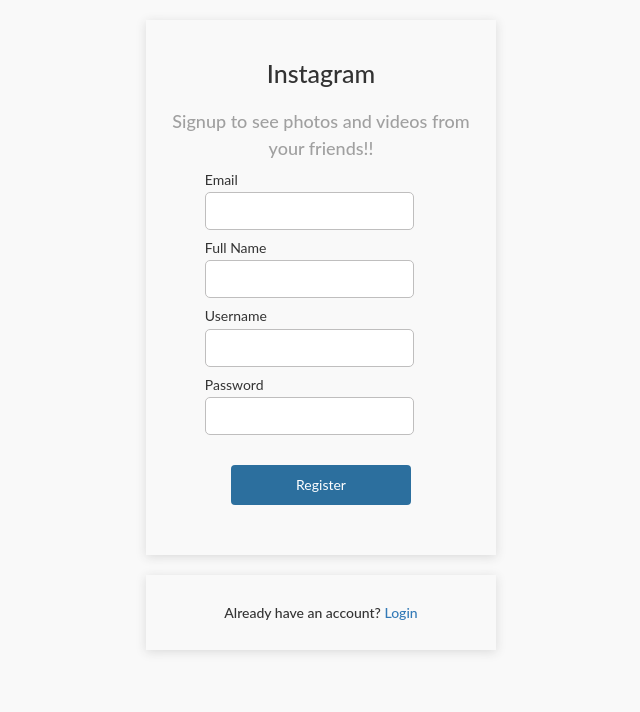
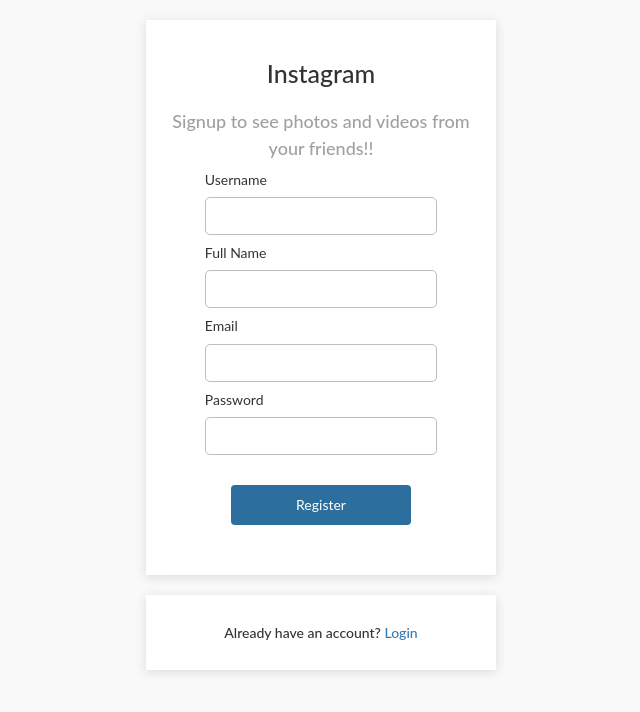
Before and after one commit to santoravi7/angular-insta, an Angular app: page /signup in a window 1280 px wide. Shown: the top 712 px of the page, without its empty margins (319-959 px from the left). Built offline with nearby package versions, Linux system fonts and the light colour scheme; no server answers; what angular-in-memory-web-api would draw is missing.

Commit message:
9 files modified

```diff
--- a/src/app/app.module.ts
+++ b/src/app/app.module.ts
@@ -14,7 +14,7 @@
 import { MessageComponent } from './message/message.component';
 import { MesageService } from './mesage.service';
 import { AppRoutingModule } from './app-routing.module';
-
+import { ReactiveFormsModule } from '@angular/forms';
 import { NgbModule } from '@ng-bootstrap/ng-bootstrap';
 import { ModalContentComponent } from './app.component';
 import { ModalModule } from 'ngx-bootstrap/modal';
@@ -29,7 +29,8 @@
     ),
     AppRoutingModule,
     ModalModule.forRoot(),
-    NgbModule
+    NgbModule,
+    ReactiveFormsModule
   ],
 
   declarations: [
--- a/src/app/home/home.component.html
+++ b/src/app/home/home.component.html
@@ -19,7 +19,7 @@
       <input type='file' (change)="onSelectFile($event,user)" multiple>
     </div>
   </div>
-  <div class="hidden-lg hidden-md col-sm-12 col-xs-12">
+  <div *ngIf="user.posts.length>0" class="hidden-lg hidden-md col-sm-12 col-xs-12">
     <div class="myprofile" style="padding: 0px 30px;">
 
         <div *ngFor="let story of user.stories " style="display:inline-block; width:65px;">
@@ -63,7 +63,7 @@
         <div class="profile-pic">
           <img src="{{post.profilepic}}"/>
         </div>
-        <h4 class="profile-name">{{post.name}} - {{i}}</h4>
+        <h4 class="profile-name">{{post.name}}</h4>
       </div>
       <div class="post-body">
         <div class="crop">
--- a/src/app/in-memory-data.service.ts
+++ b/src/app/in-memory-data.service.ts
@@ -120,7 +120,7 @@
         username :"1234" ,
         password : "user1",
         fullname : "santosh Ravi",
-        email : "santoravi7@gmail.com",
+        email : "santoravi@gmail.com",
         profilepic: "https://avatars3.githubusercontent.com/u/17864688?s=460&u=bdac48fc1d47ae913915a65e16f972ffb59ea954&v=4",
         posts: [{
           id:1,
--- a/src/app/login/login.component.css
+++ b/src/app/login/login.component.css
@@ -70,3 +70,7 @@
 .mtop-0{
   margin-top: 20px !important;
 }
+
+.m-top30{
+  margin-top: 30px;
+}
--- a/src/app/login/login.component.html
+++ b/src/app/login/login.component.html
@@ -3,7 +3,7 @@
     <div class="">
       <div class="login-form">
           <h2>Instagram</h2>
-          <div class="form-group">
+          <div class="form-group m-top30">
               <div *ngIf="validate==false"><p class="errors">Username or password incorrect</p></div>
             <h4>Username</h4>
             <input type="text" class="form-text-field" id="user-name" (keydown.tab)="validate_form('username')" (focusout)="validate_form('username')">
--- a/src/app/signup/signup.component.css
+++ b/src/app/signup/signup.component.css
@@ -26,6 +26,7 @@
   padding: 20px;
   text-align: center;
   margin-top: 20px;
+  background: #fff;
 }
 
 .login-form .btn-section{
@@ -73,12 +74,13 @@
 }
 
 .form-group h4{
-  margin-bottom: 5px;
+  margin-bottom: 10px;
   font-weight: 400;
+  font-family: lato;
 }
 
 .form-group input{
-  width: 90%;
+  width: 100%;
 }
 
 .signup-text h3{
@@ -88,3 +90,19 @@
   font-size: 18px;
   line-height: 1.5;
 }
+
+.m-top30{
+  margin-top: 30px;
+}
+
+.is-invalid{
+      border: 1px solid red;
+}
+
+.invalid-feedback{
+  font-size: 12px;
+  font-family: lato;
+  color: red;
+  margin-top: 6px;
+  margin-bottom: 1rem;
+}
--- a/src/app/signup/signup.component.html
+++ b/src/app/signup/signup.component.html
@@ -7,33 +7,43 @@
           <div class="signup-text">
             <h3>Signup to see photos and videos from your friends!!</h3>
           </div>
+          <form [formGroup]="registerForm" (ngSubmit)="onSubmit()">
                     <div class="form-group">
-              <div *ngIf="validate==false"><p class="errors">Email Id already Exists</p></div>
-            <h4>Email</h4>
-            <input type="text" class="form-text-field" id="email" (keydown.tab)="validate_form('email')" (focusout)="validate_form('email')">
-            <span class="errors" *ngIf="email">{{email}}</span>
+                        <h4>Username</h4>
+                        <input type="text" formControlName="userName" class="form-text-field" [ngClass]="{ 'is-invalid': submitted && f.userName.errors }" />
+                        <div *ngIf="submitted && f.userName.errors" class="invalid-feedback">
+                            <div *ngIf="f.userName.errors.required">First Name is required</div>
+                        </div>
                     </div>
                     <div class="form-group">
-              <div *ngIf="validate==false"><p class="errors">Full Name cannot be null</p></div>
                         <h4>Full Name</h4>
-            <input type="text" class="form-text-field" id="full-name" (keydown.tab)="validate_form('fullname')" (focusout)="validate_form('fullname')">
-            <span class="errors" *ngIf="fullname">{{fullname}}</span>
+                        <input type="text" formControlName="fullName" class="form-text-field" [ngClass]="{ 'is-invalid': submitted && f.fullName.errors }" />
+                        <div *ngIf="submitted && f.fullName.errors" class="invalid-feedback">
+                            <div *ngIf="f.fullName.errors.required">Last Name is required</div>
+                        </div>
                     </div>
                     <div class="form-group">
-              <div *ngIf="validate==false"><p class="errors">Username or password incorrect</p></div>
-            <h4>Username</h4>
-            <input type="text" class="form-text-field" id="user-name" (keydown.tab)="validate_form('username')" (focusout)="validate_form('username')">
-            <span class="errors" *ngIf="username">{{username}}</span>
+                        <h4>Email</h4>
+                        <input type="text" formControlName="email" class="form-text-field" [ngClass]="{ 'is-invalid': submitted && f.email.errors }" />
+                        <div *ngIf="submitted && f.email.errors" class="invalid-feedback">
+                            <div *ngIf="f.email.errors.required">Email is required</div>
+                            <div *ngIf="f.email.errors.email">Email must be a valid email address</div>
+                        </div>
                     </div>
                     <div class="form-group">
                         <h4>Password</h4>
-            <input type="password" class="form-text-field" id="password" (keydown.tab)="validate_form('password')" (focusout)="validate_form('password')">
-            <span class="errors" *ngIf="password">{{password}}</span>
+                        <input type="password" formControlName="password" class="form-text-field" [ngClass]="{ 'is-invalid': submitted && f.password.errors }" />
+                        <div *ngIf="submitted && f.password.errors" class="invalid-feedback">
+                            <div *ngIf="f.password.errors.required">Password is required</div>
+                            <div *ngIf="f.password.errors.minlength">Password must be at least 3 characters</div>
+                        </div>
                     </div>
                     <div class="btn-section">
                       <div class="clr10"></div>
-              <button id="login" class="btn btn-primary event-view-btn" (click)="validate_form('register');" >Register</button>
+                        <button class="btn btn-primary event-view-btn" >Register</button>
                     </div>
+
+                </form>
 
       </div>
       <div *ngIf="validate"></div>
--- a/src/app/signup/signup.component.ts
+++ b/src/app/signup/signup.component.ts
@@ -4,28 +4,66 @@
 import { USER } from '../user-credentials';
 import { RouterModule, Router } from '@angular/router';
 import { UsersService } from '../users.service';
+import { AbstractControl,FormBuilder, FormGroup, Validators } from '@angular/forms';
 @Component({
   selector: 'app-signup',
   templateUrl: './signup.component.html',
   styleUrls: ['./signup.component.css']
 })
 export class SignupComponent implements OnInit {
+  registerForm: FormGroup;submitted:boolean=false;
   users : User[];
   username:string;
   password:string;
   fullname:string;
-  email:string;
+  email:string;sample;
   validate: boolean;
-  constructor(private router: Router,private usersService: UsersService) { }
+  constructor(private router: Router,private usersService: UsersService,private formBuilder: FormBuilder) {
+  }
 
   ngOnInit() {
     this.getUsers();
+    this.registerForm = this.formBuilder.group({
+            userName: ['', Validators.required],
+            fullName: ['', Validators.required],
+            email: ['', [Validators.required, Validators.email,Validators.pattern('^[a-z0-9._%+-]+@[a-z0-9.-]+\\.[a-z]{2,4}$')]],
+            password: ['', [Validators.required, Validators.minLength(3)]]
+        },{validator: this.uniqueValidator.bind(this)});
   }
+
+  uniqueValidator(control: AbstractControl) {
+    const name = control.get('email').value;
+    return this.check(name);
+  }
+
+  check(name:string){
+
+      if(name === "santoravi7@gmail.com"){
+        console.log("emails same");
+        return false;
+      }
+
+  }
+
   getUsers():void{
     this.usersService.getUsers()
         .subscribe(users=>this.users=users)
   }
 
+  get f() { return this.registerForm.controls; }
+
+  onSubmit(){
+     this.submitted = true;
+
+        // stop here if form is invalid
+        if (this.registerForm.invalid) {
+            return;
+        }
+        this.addUser(this.registerForm.value.userName, this.registerForm.value.fullName,this.registerForm.value.email,this.registerForm.value.password);
+        this.validate=true
+        this.router.navigate(['/']);
+
+  }
   validate_form(choice : string) : void {
     console.log("validate form");
 
@@ -84,7 +122,7 @@
 
       }
   }
-  addUser(username: string,password:string,fullname:string,email:string): void {
+  addUser(username: string,fullname:string,email:string,password:string): void {
     console.log("addUser");
     username=username.trim();
     var profilepic = "https://image.flaticon.com/icons/svg/1246/1246351.svg";
--- a/src/app/users.service.ts
+++ b/src/app/users.service.ts
@@ -45,7 +45,7 @@
   }
 
   addUser (user: User): Observable<User> {
-    console.log("in service")
+    console.log("Add user in service");
     return this.http.post<User>(this.usersUrl, user, this.httpOptions).pipe(
       tap((newUser: User) => this.log(`added hero w/ id=${newUser.id}`)),
       catchError(this.handleError<User>('addUser'))
```
Lines whose indentation alone changed are shown as unchanged.
